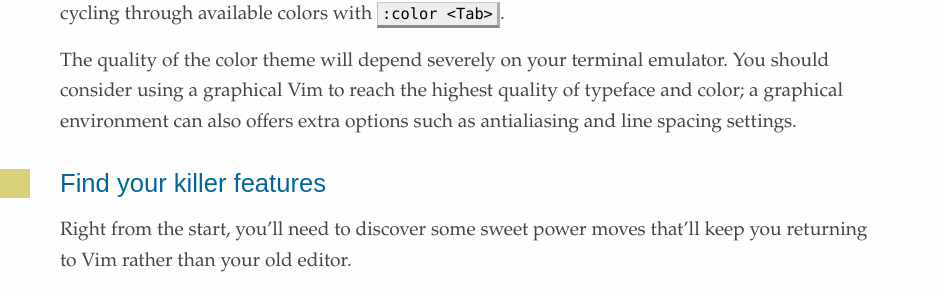
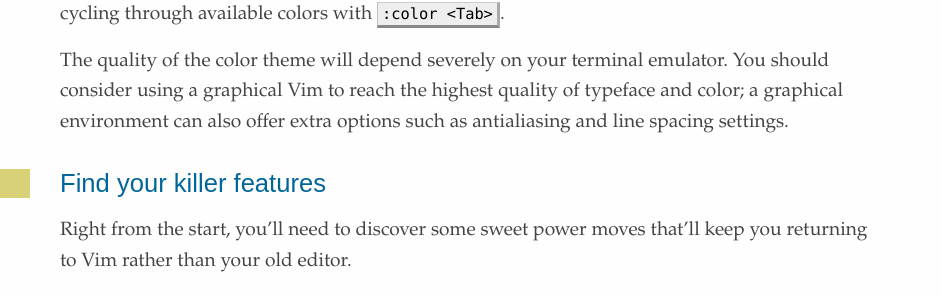
Before and after one commit to mislav/blog, a Jekyll site: the page built from _posts/2011-12-12-vim-revisited.md, in a window 1280 px wide and 1400 px high, scrolled down 1553 px. Shown: the part 208-504 px from the top of the window, without its empty margins (0-942 px from the left). Built offline with Jekyll 4.4.1, drawn with Linux system fonts in a browser that asks for light colours; Markdown is read by kramdown in place of the engine named in the settings; some of the changed text lies outside the part shown.

Commit message:
vim post tweaks

```diff
--- a/_posts/2011-12-12-vim-revisited.md
+++ b/_posts/2011-12-12-vim-revisited.md
@@ -120,7 +120,7 @@ by cycling through available colors with <kbd>:color &lt;Tab&gt;</kbd>.
 
 The quality of the color theme will depend severely on your terminal
 emulator. You should consider using a graphical Vim to reach the highest
-quality of typeface and color; a graphical environment can also offers
+quality of typeface and color; a graphical environment can also offer
 extra options such as antialiasing and line spacing settings.
 
 ## Find your killer features
```
Also changed, not shown: other parts of _posts/2011-12-12-vim-revisited.md (+1 -1 lines).
